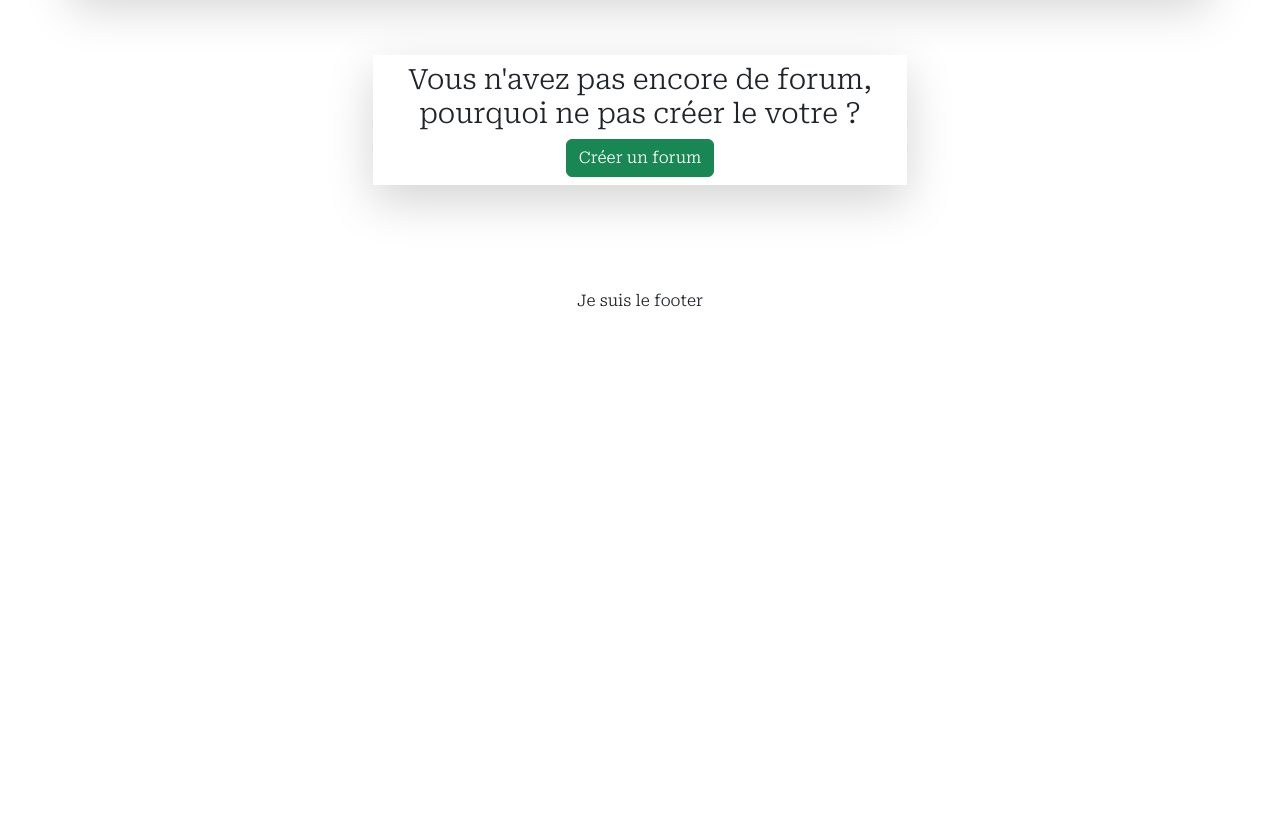
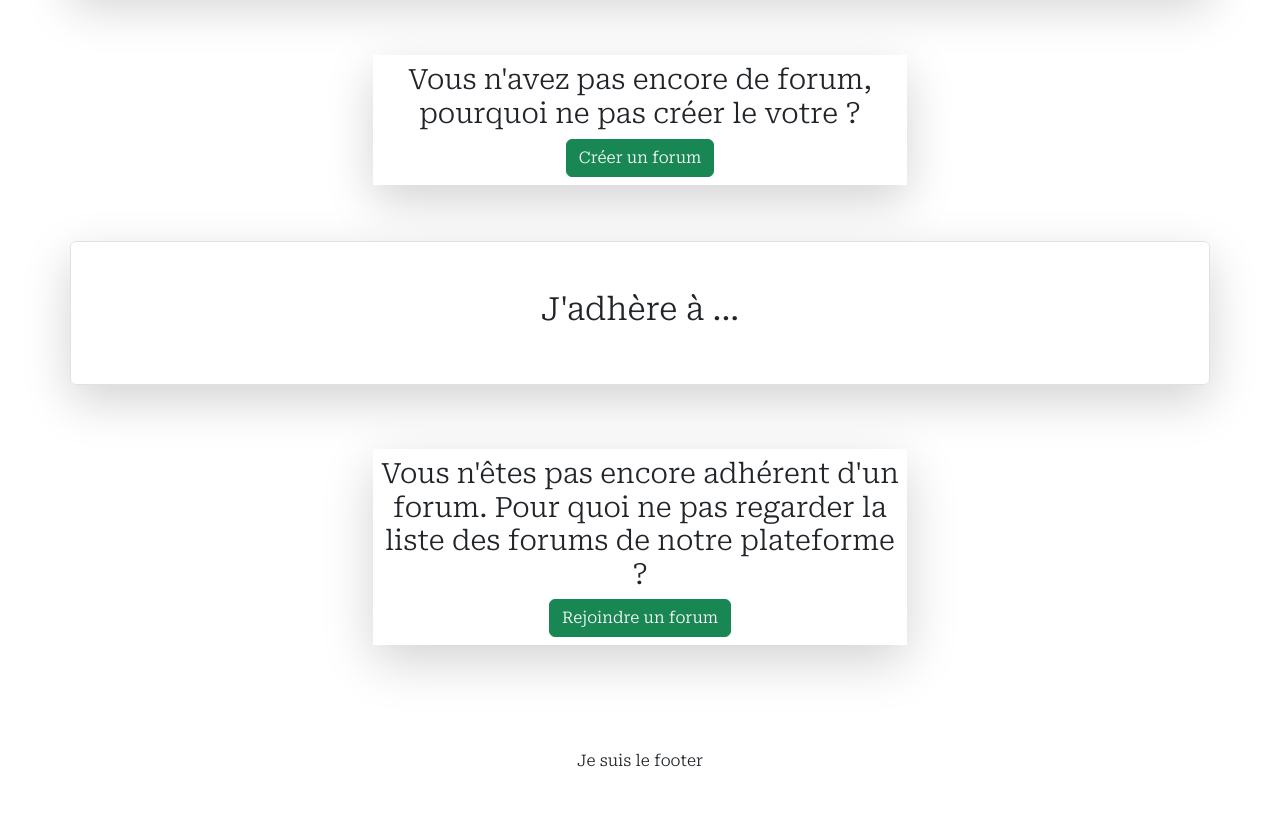
Before and after one commit to gabigab117/platforum, a Django app: page /my-forums-list/ in a window 1280 px wide. Shown: the part 531-1352 px from the top of the page. Before the commit the page ends 838 px from the top, so only its background shows below. Run offline with Django 5.2, Linux system fonts and the light colour scheme; the visitor is signed in with stand-in values (Sample User, id 1); data that the repository does not hold is empty; some libraries are stand-ins or nearby versions.

Commit message:
update my forums view

```diff
--- a/platforum_project/landing/templates/landing/myforums.html
+++ b/platforum_project/landing/templates/landing/myforums.html
@@ -12,8 +12,8 @@
 <div class="container rounded  p-5">
 
     <div class="row justify-content-center">
-        {% if forums %}
-        {% for forum in forums %}
+        {% if myforums %}
+        {% for forum in myforums %}
         <div class="col-4 m-2 p-2 shadow-lg text-center">
             <a href="{{ forum.get_absolute_url }}">
                 <img src="{{ forum.thumbnail_url }}" width="100" height="auto" class="rounded">
@@ -35,4 +35,34 @@
 </div>
 
 
+<div class="container shadow-lg rounded border p-5 mb-2">
+    <div class="row text-center"><h2>J'adhère à ...</h2></div>
+</div>
+
+<div class="container rounded  p-5">
+
+    <div class="row justify-content-center">
+        {% if forums %}
+        {% for forum in forums %}
+        <div class="col-4 m-2 p-2 shadow-lg text-center">
+            <a href="{{ forum.forum.get_absolute_url }}">
+                <img src="{{ forum.forum.thumbnail_url }}" width="100" height="auto" class="rounded">
+            </a>
+            <h3>{{ forum.forum.name }}</h3>
+            <p>{{ forum.forum.description|truncatechars:100 }}</p>
+
+        </div>
+        {% endfor %}
+        {% else %}
+        <div class="col-6 m-2 p-2 shadow-lg text-center">
+            <h3>Vous n'êtes pas encore adhérent d'un forum. Pour quoi ne pas regarder la liste des forums de notre plateforme ?</h3>
+
+            <a href="{% url 'landing:forums-list' %}" class="btn btn-success">Rejoindre un forum</a>
+        </div>
+        {% endif %}
+    </div>
+
+</div>
+
+
 {% endblock %}
--- a/platforum_project/landing/views.py
+++ b/platforum_project/landing/views.py
@@ -2,7 +2,7 @@ from django.contrib.auth.decorators import login_required
 from django.db.models import Q
 from django.shortcuts import render
 
-from forum.models import Forum
+from forum.models import Forum, ForumAccount
 
 
 def index(request):
@@ -22,5 +22,7 @@ def forums_list_view(request):
 
 @login_required
 def my_forums_list_view(request):
-    forums = Forum.objects.filter(forum_master=request.user)
-    return render(request, "landing/myforums.html", context={"forums": forums})
+    user = request.user
+    myforums = Forum.objects.filter(forum_master=user)
+    forums = ForumAccount.objects.filter(user=user)
+    return render(request, "landing/myforums.html", context={"myforums": myforums, "forums": forums})
```
